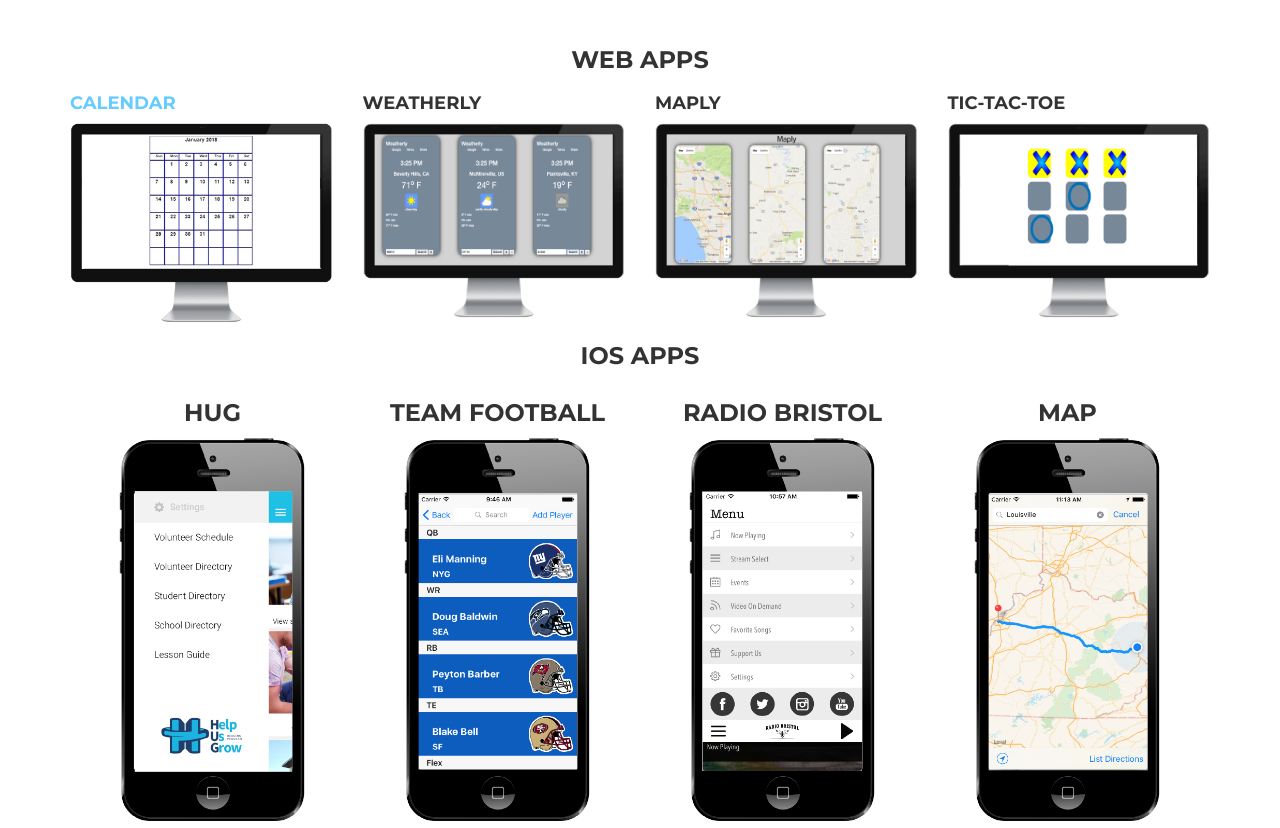
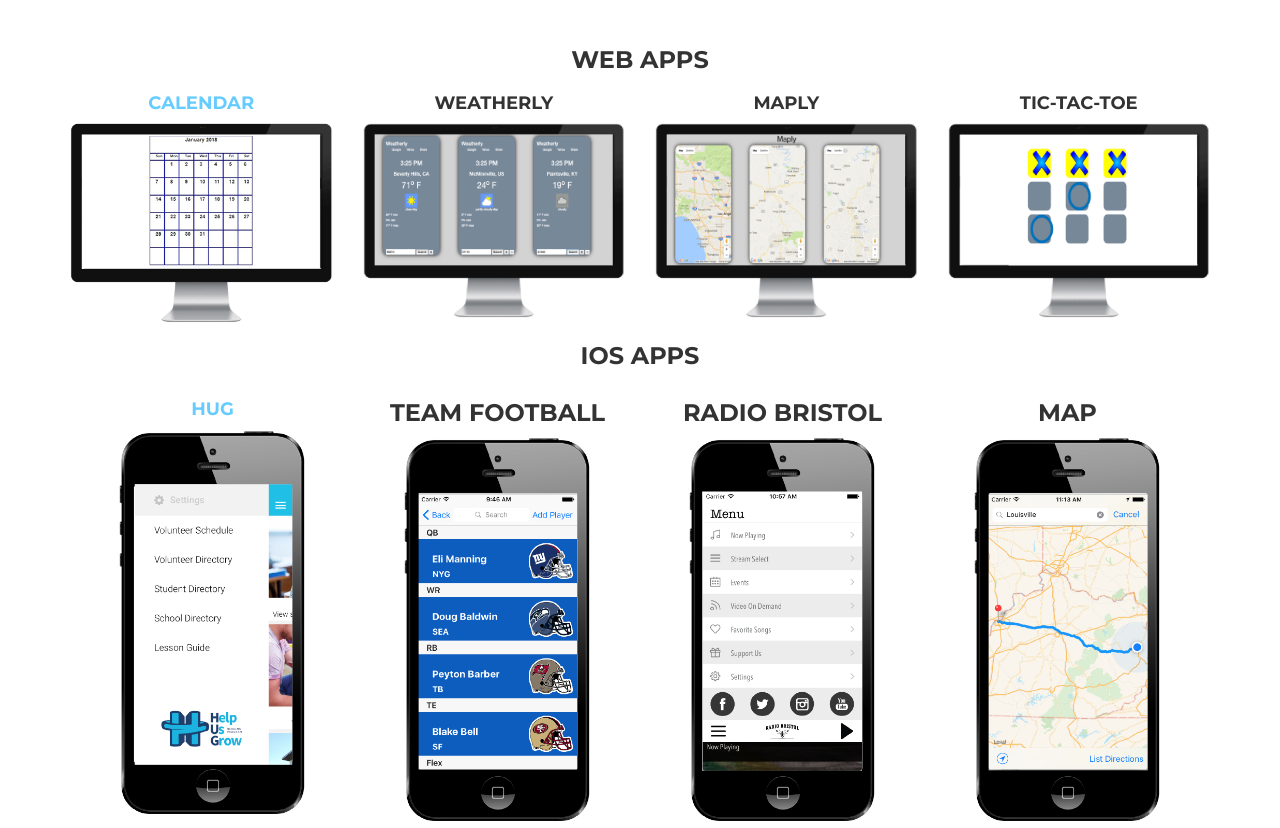
Before and after one commit to davidscottbowen/davidscottbowen.github.io, a plain HTML site: page index.html in a window 1280 px wide. Shown: the part 809-1637 px from the top of the page. Drawn offline with nearby package versions, Linux system fonts and the light colour scheme; no server answers.

Commit message:
tweaked links

```diff
--- a/index.html
+++ b/index.html
@@ -176,18 +176,26 @@
 
             <div class="row">
                 <div class="col-sm-3">
+                    <center>
                         <a href="https://s3.amazonaws.com/davidscottbowen.net/webapps/webcalendarapp/index.html" target="_blank">
                             <h4>Calendar</h4>
                         </a>
+                    </center>
                 </div>
                 <div class="col-sm-3">
+                    <center>
                         <h4>Weatherly</h4>
+                    </center>
                 </div>
                 <div class="col-sm-3">
+                    <center>
                         <h4>Maply</h4>
+                    </center>
                 </div>
                 <div class="col-sm-3">
+                    <center>
                         <h4>Tic-Tac-Toe</h4>
+                    </center>
                 </div>
             </div>
 
@@ -230,12 +238,17 @@
                             </div>
                         </div>-->
                 <h3>
-                    <center>HUG</center>
+                    <center>
+                        <a href="https://itunes.apple.com/us/app/hug-reading-program/id1228314146?mt=8" target="_blank">
+                            <h4>HUG</h4>
+                        </a>
+                    </center>
                 </h3>
                 <center>
+                    <a href="https://itunes.apple.com/us/app/hug-reading-program/id1228314146?mt=8" target="_blank">
                         <img id="imgs" src="img/HUG1.png" height="75%" width="75%" class="img-responsive" alt="">
+                    </a>
                 </center>
-                </a>
             </div>
             <!-- End HUG -->
 
@@ -353,7 +366,8 @@
             <div class="row">
                 <div class="col-lg-4 col-lg-offset-2">
                     <p>A professional developer in a world of ever changing technology.</p>
-                    <p> My background is in Web/Mobile Development, HTML/CSS/JavaScript/PHP/SQL/Drupal, Firebase and Ruby on Rails backend development, as well as Salesforce Development.</p>
+                    <p> My background is in Web/Mobile Development, HTML/CSS/JavaScript/PHP/SQL/Drupal, Firebase and Ruby on
+                        Rails backend development, as well as Salesforce Development.</p>
                 </div>
                 <div class="col-lg-4">
                     <p>I also have experience in developing in other platforms such as C++, Python and Visual Basic.</p>
```
Lines whose indentation alone changed are shown as unchanged.
